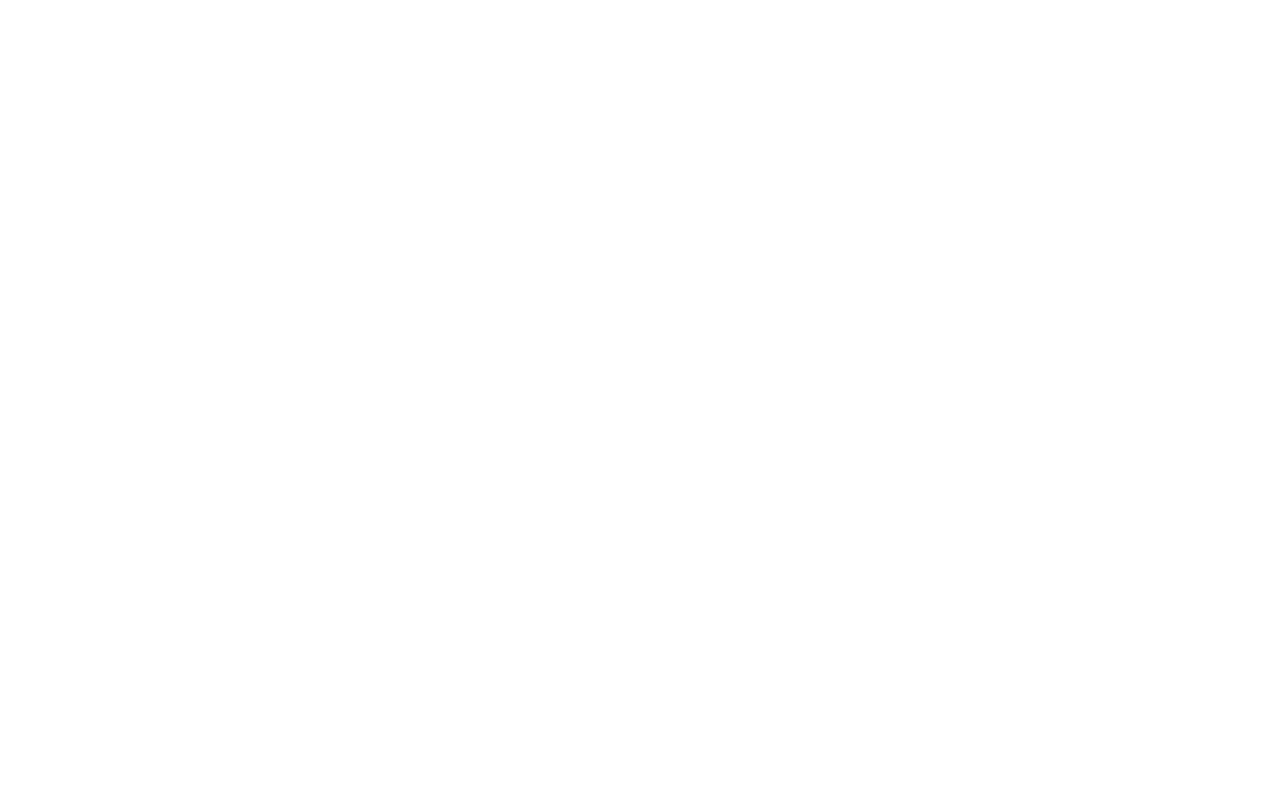
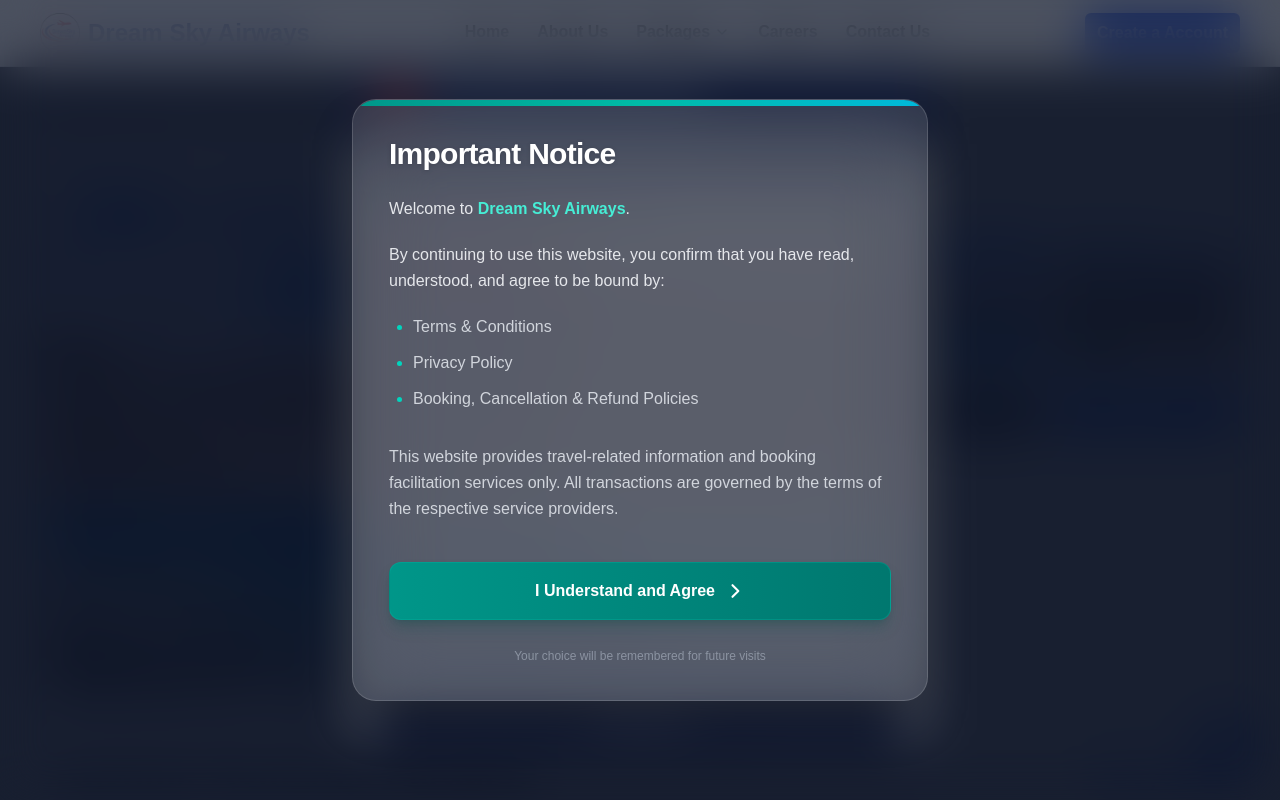
Before and after one commit to DreamSkyAirways/dream-sky-airways, a Next.js app: page /packages/honeymoon-package/kashmir-romantic-paradise in a window 1280 px wide. Before the commit this address had no page. Shown: the top 800 px of the page. Built offline with nearby package versions, Linux system fonts and the light colour scheme.

Commit message:
update honeymoon

```diff
--- a/app/packages/family-package/[slug]/page.tsx
+++ b/app/packages/family-package/[slug]/page.tsx
@@ -1,4 +1,4 @@
-import { domesticPackages } from "@/components/data/domesticPackage";
+import { familyPackages } from "@/components/data/familyPackage";
 import PackageCustomerReview from "@/components/package/PackageCustomerReview";
 import PackageDetail from "@/components/package/PackageDetail";
 import PackageGallery from "@/components/package/PackageGallery";
@@ -10,10 +10,12 @@ type Props = {
   }>;
 };
 
-export default async function DomesticPackageDetails({ params }: Props) {
+export default async function FamilyPackageDetails({
+  params,
+}: Props) {
   const { slug } = await params;
 
-  const pkg = domesticPackages.find(
+  const pkg = familyPackages.find(
     (item) => item.slug === slug
   );
 
@@ -22,7 +24,7 @@ export default async function DomesticPackageDetails({ params }: Props) {
   }
 
   return (
-   <div className="px-4 lg:px-10">
+    <div className="px-4 lg:px-10">
       <PackageGallery pkg={pkg} />
       <PackageDetail pkg={pkg} />
       <PackageCustomerReview />
--- a/app/packages/honeymoon-package/[slug]/page.tsx
+++ b/app/packages/honeymoon-package/[slug]/page.tsx
@@ -1,8 +1,11 @@
-import { domesticPackages } from "@/components/data/domesticPackage";
+import { notFound } from "next/navigation";
+import Image from "next/image";
+import Link from "next/link";
+import { MapPin, Star, Clock } from "lucide-react";
+import { honeymoonPackages } from "@/components/data/honeymoonPacakges";
+import PackageGallery from "@/components/package/PackageGallery";
+import PackageDetail from "@/components/package/PackageDetail";
 import PackageCustomerReview from "@/components/package/PackageCustomerReview";
-import PackageDetail from "@/components/package/PackageDetail";
-import PackageGallery from "@/components/package/PackageGallery";
-import { notFound } from "next/navigation";
 
 type Props = {
   params: Promise<{
@@ -10,10 +13,12 @@ type Props = {
   }>;
 };
 
-export default async function DomesticPackageDetails({ params }: Props) {
+export default async function HoneymoonPackageDetails({
+  params,
+}: Props) {
   const { slug } = await params;
 
-  const pkg = domesticPackages.find(
+  const pkg = honeymoonPackages.find(
     (item) => item.slug === slug
   );
 
@@ -22,7 +27,7 @@ export default async function DomesticPackageDetails({ params }: Props) {
   }
 
   return (
-   <div className="px-4 lg:px-10">
+    <div className="px-4 lg:px-10">
       <PackageGallery pkg={pkg} />
       <PackageDetail pkg={pkg} />
       <PackageCustomerReview />
```
